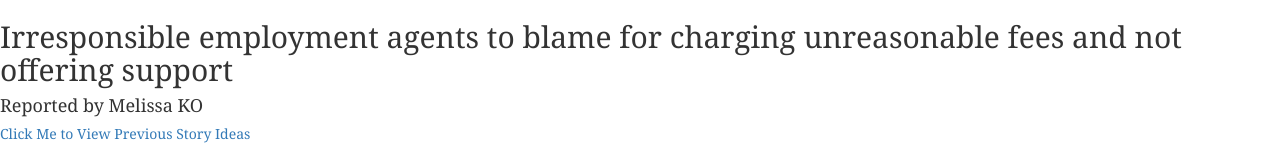
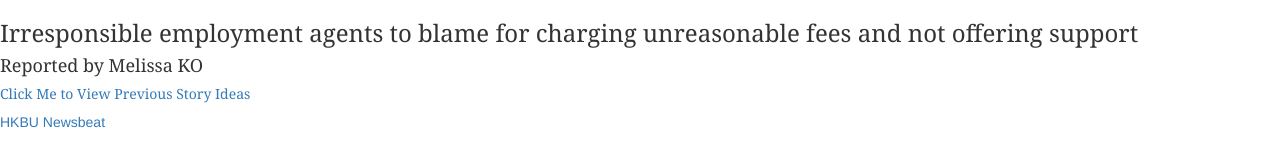
Before and after one commit to melissa0816k/humanright, a plain HTML site: page index.html in a window 1280 px wide. Shown: the top 153 px of the page. Drawn offline with nearby package versions, Linux system fonts and the light colour scheme.

Commit message:
Update index.html

```diff
--- a/index.html
+++ b/index.html
@@ -18,7 +18,7 @@
 window.alert("human right story: Domestic Helpers in HK");
 </script>
     <div class="topic">
-        <h2 style="font-family:georgia;"> Irresponsible employment agents to blame for charging unreasonable fees and not offering support </h2>
+        <h3 style="font-family:georgia;"> Irresponsible employment agents to blame for charging unreasonable fees and not offering support </h3>
         <h4 style="font-family:georgia;"> Reported by Melissa KO </h4>
         <a href="https://melissa0816k.github.io/storyideas/"><h5 style="font-family:georgia;"> Click Me to View Previous Story Ideas </h5></a>
         <a href="https://hkbujournalism.wordpress.com/"> HKBU Newsbeat</a>
```
